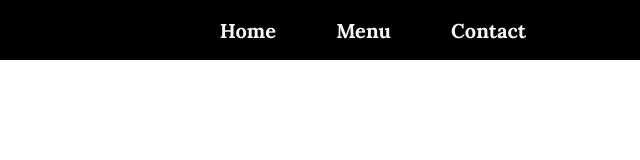
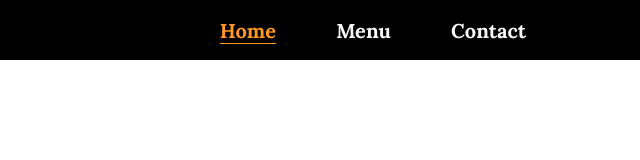
Before and after one commit to PaulReaver/Restaurant-Page, a website built with Vite: page index.html in a window 1280 px wide. Shown: the full height of the page, 267-907 px from the left. Built offline with nearby package versions, Linux system fonts and the light colour scheme.

Commit message:
Active tab styling

```diff
--- a/css/style.css
+++ b/css/style.css
@@ -52,3 +52,8 @@ h1 {
     display: flex;
     justify-content: space-evenly;
 }
+
+.active-tab {
+    color: var(--goldish);
+    border-bottom: 1px solid var(--goldish);
+}
```
